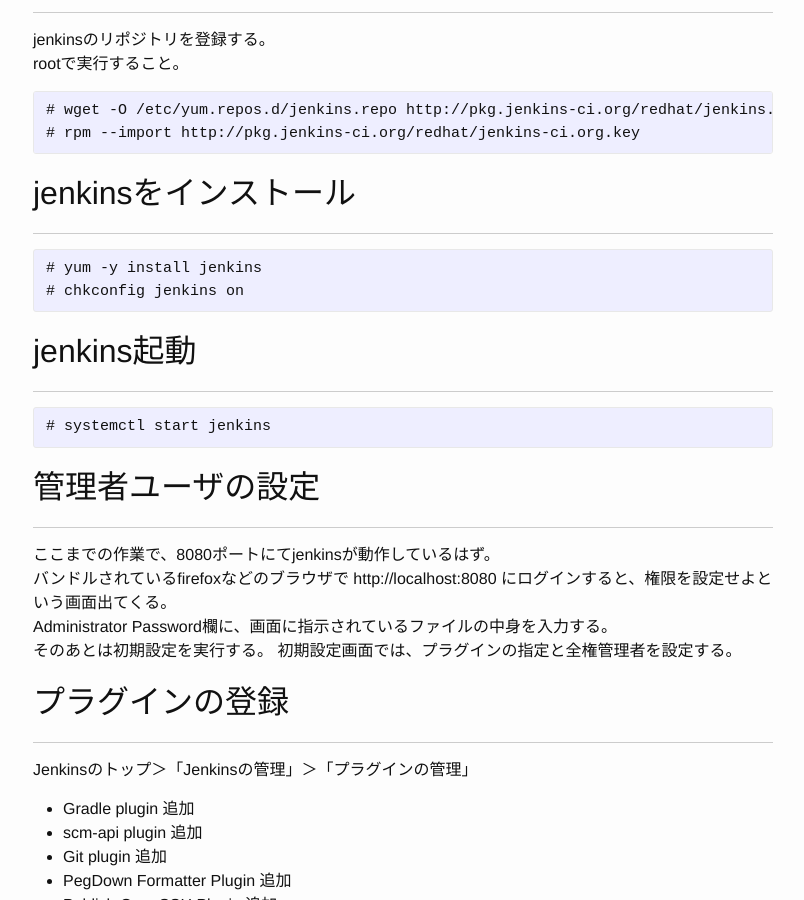
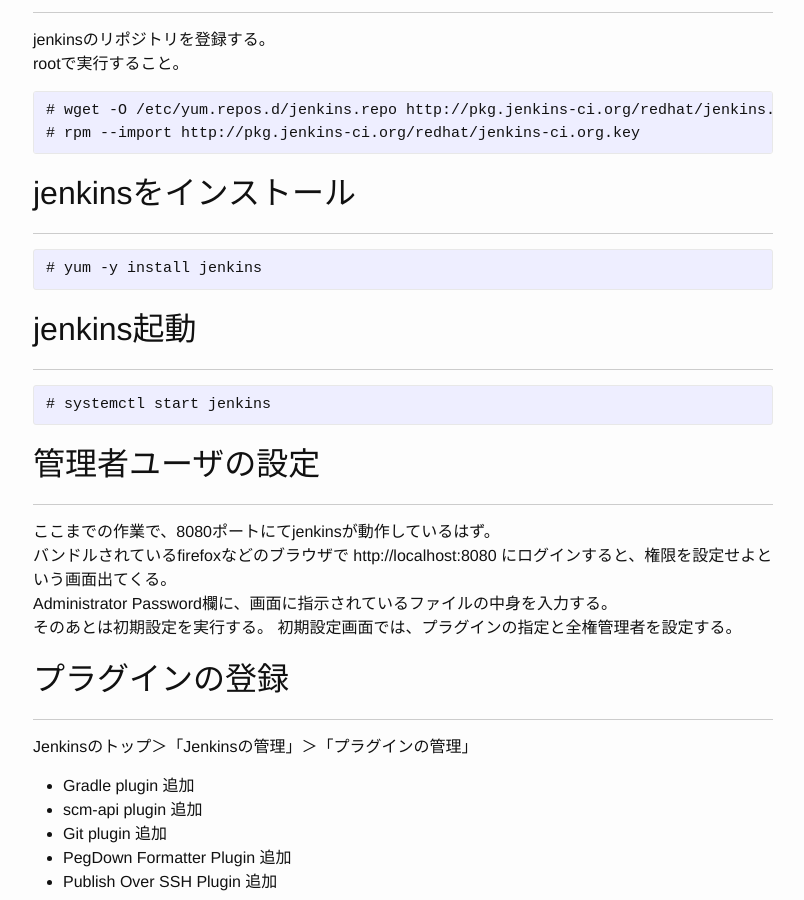
Before and after one commit to snjxnksm/snjxnksm.github.io, a Jekyll site: the page built from _posts/2016-09-29-create_centos7_jenkins.md, in a window 1280 px wide and 900 px high, scrolled down 3430 px. Shown: the whole window, without its empty margins (237-1041 px from the left). Built offline with Jekyll 4.4.1, drawn with Linux system fonts in a browser that asks for light colours.

Commit message:
Update 2016-09-29-create_centos7_jenkins.md

```diff
--- a/_posts/2016-09-29-create_centos7_jenkins.md
+++ b/_posts/2016-09-29-create_centos7_jenkins.md
@@ -134,7 +134,6 @@ rootで実行すること。
 
 <pre>
 # yum -y install jenkins
-# chkconfig jenkins on
 </pre>
 
 ##  jenkins起動
```
